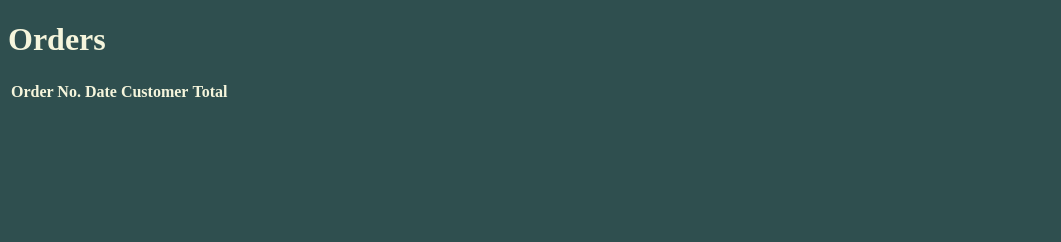
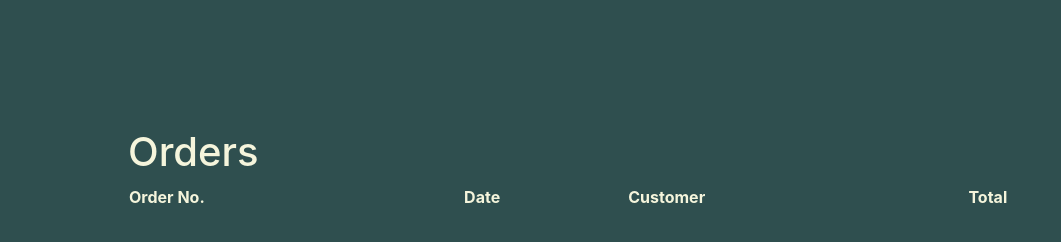
Before and after one commit to T-J-Whittington/oc-frontend, a plain HTML site: page index.html in a window 1280 px wide. Shown: the whole page, without its empty margins (0-1061 px from the left). Drawn offline with nearby package versions, Linux system fonts and the light colour scheme; no server answers.

Commit message:
Frontend Development
-Updated the CSS.
--Included bootstrap.
-Added view link on table.
--Need to work on view order.

```diff
--- a/css/index.css
+++ b/css/index.css
@@ -1,4 +1,10 @@
 .body {
+    margin: 10%;
+    width: 80%;
     background-color: darkslategrey;
     color: beige;
 }
+
+.table-striped{
+    width: 100%;
+}
--- a/index.html
+++ b/index.html
@@ -2,24 +2,29 @@
 <html lang="en">
 <head>
     <meta charset="UTF-8">
+    <meta name="viewport" content="width=device-width, initial-scale=1">
     <title>Original Cottages Test</title>
     <script src="js/jquery-3.5.1.min.js"></script>
-    <link rel="stylesheet" href="css/index.css"></style>
+    <link rel="stylesheet" href="css/index.css"/>
+    <link rel="stylesheet" href="vendor/twbs/bootstrap/dist/css/bootstrap.css"/>
 </head>
-<body class="body">
+<body style="background: darkslategrey">
+    <div class="body">
         <h1>Orders</h1>
-    <table>
+        <table class="table-striped">
             <thead>
             <tr>
                 <th>Order No.</th>
                 <th>Date</th>
                 <th>Customer</th>
                 <th>Total</th>
+                <th></th>
             </tr>
             </thead>
             <tbody id="orderBody">
             </tbody>
         </table>
+    </div>
 </body>
 <script type="text/javascript" src="js/index.js"></script>
 </html>
--- a/js/index.js
+++ b/js/index.js
@@ -5,7 +5,7 @@ $(document).ready(function(){
     //         alert("done");
     //     }});
 
-    $.get("http://localhost:8000/order/getorders", function(response){
+    $.get("http://localhost:8000/order/getorders", function(response){ //This should be fixed to work with more than just symfony localhost
         console.log(response);
         let tableInsert = "";
         let tableBody = $('#orderBody');
@@ -15,6 +15,7 @@ $(document).ready(function(){
                  "<td>" + line.date + "</td>" +
                  "<td>" + line.name + "</td>" +
                  "<td>" + line.total + "</td>" +
+                 "<td><a href='viewOrder.html?id=" + line.id + "'>View</a></td>" +
                  "</tr>";
              tableBody.append(tableInsert);
         })
```
Lines whose indentation alone changed are shown as unchanged.
